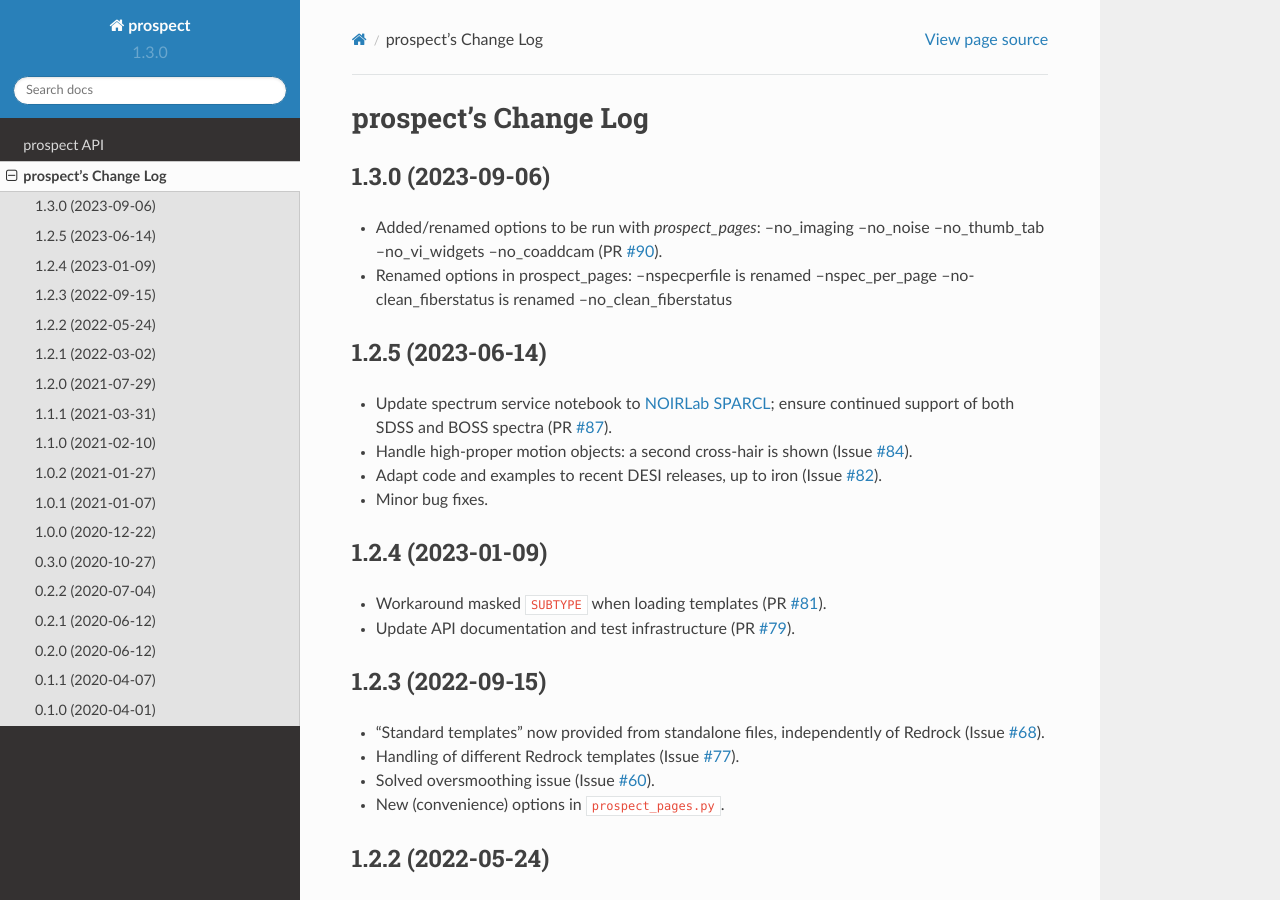
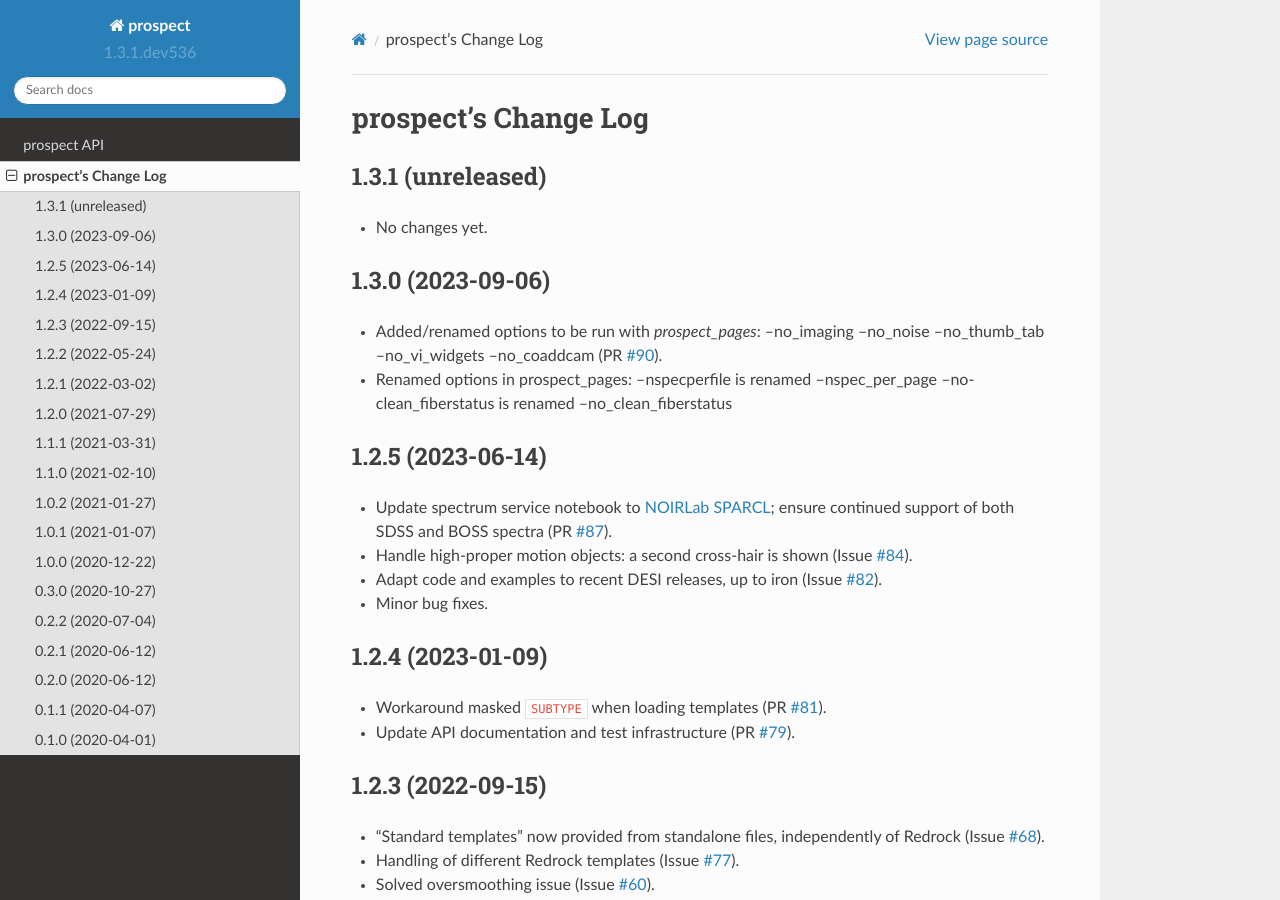
Before and after one commit to desihub/prospect, a Sphinx documentation site: the page built from doc/changes.rst, in a window 1280 px wide and 900 px high. Built offline with Sphinx 7.4.7 and the Read the Docs theme 2.0.0, drawn with Linux system fonts in a browser that asks for light colours.

Commit message:
bump version after tag

```diff
--- a/doc/changes.rst
+++ b/doc/changes.rst
@@ -1,6 +1,11 @@
 =====================
 prospect's Change Log
 =====================
+
+1.3.1 (unreleased)
+------------------
+
+* No changes yet.
 
 1.3.0 (2023-09-06)
 ------------------
--- a/py/prospect/_version.py
+++ b/py/prospect/_version.py
@@ -1 +1 @@
-__version__ = '1.3.0'
+__version__ = '1.3.1.dev536'
```
